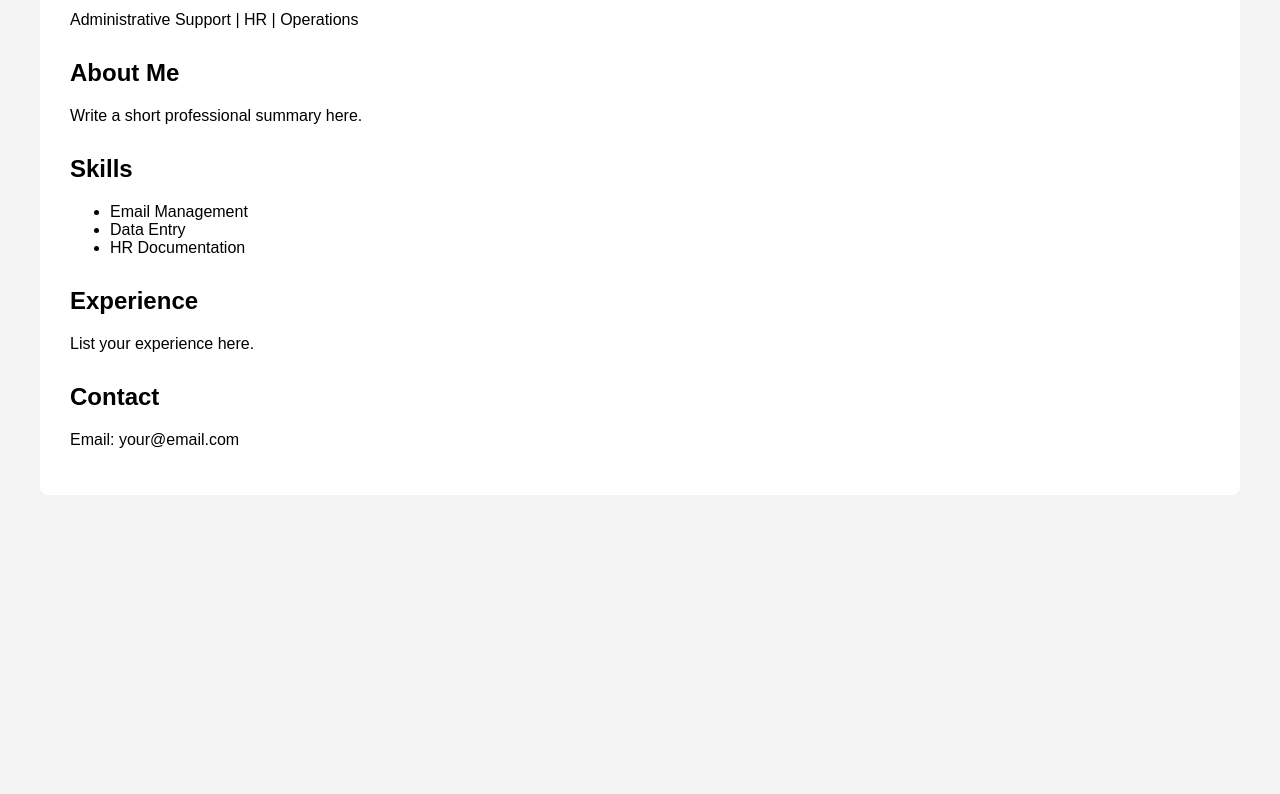
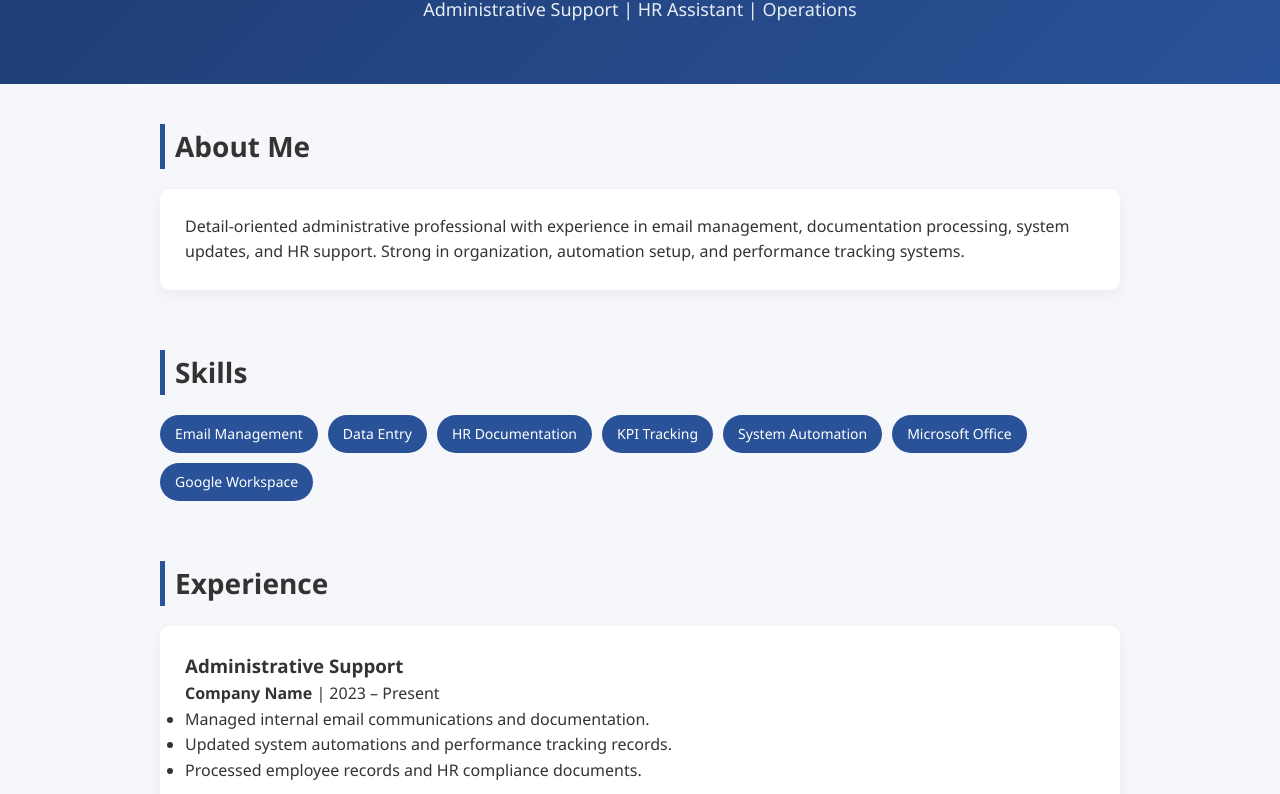
Before and after one commit to Bobby-Migs/bobbymigueljr.github.io, a plain HTML site: page index.html in a window 1280 px wide. Shown: the part 139-933 px from the top of the page. Before the commit the page ends 800 px from the top, so only its background shows below. Drawn offline with Linux system fonts and the light colour scheme.

Commit message:
Update index.html

```diff
--- a/index.html
+++ b/index.html
@@ -1,43 +1,179 @@
 <!DOCTYPE html>
-<html>
+<html lang="en">
 <head>
-    <title>Your Name - Portfolio</title>
 <meta charset="UTF-8">
+<meta name="viewport" content="width=device-width, initial-scale=1.0">
+<title>Bobby P. Miguel Jr. | Portfolio</title>
+
 <style>
+* {
+    margin: 0;
+    padding: 0;
+    box-sizing: border-box;
+}
+
 body {
-            font-family: Arial, sans-serif;
-            margin: 40px;
-            background-color: #f4f4f4;
+    font-family: 'Segoe UI', sans-serif;
+    background: #f5f7fa;
+    color: #333;
+    line-height: 1.6;
 }
+
+header {
+    background: linear-gradient(135deg, #1e3c72, #2a5298);
+    color: white;
+    padding: 60px 20px;
+    text-align: center;
+}
+
+header h1 {
+    font-size: 40px;
+    margin-bottom: 10px;
+}
+
+header p {
+    font-size: 18px;
+    opacity: 0.9;
+}
+
 .container {
+    max-width: 1000px;
+    margin: 40px auto;
+    padding: 0 20px;
+}
+
+.section {
+    margin-bottom: 60px;
+}
+
+.section h2 {
+    font-size: 28px;
+    margin-bottom: 20px;
+    border-left: 5px solid #2a5298;
+    padding-left: 10px;
+}
+
+.card {
     background: white;
-            padding: 30px;
-            border-radius: 8px;
+    padding: 25px;
+    margin-bottom: 20px;
+    border-radius: 10px;
+    box-shadow: 0 5px 15px rgba(0,0,0,0.05);
+    transition: 0.3s ease;
 }
-        h1 { color: #333; }
-        h2 { margin-top: 30px; }
+
+.card:hover {
+    transform: translateY(-5px);
+}
+
+.skills {
+    display: flex;
+    flex-wrap: wrap;
+    gap: 10px;
+}
+
+.skill {
+    background: #2a5298;
+    color: white;
+    padding: 8px 15px;
+    border-radius: 20px;
+    font-size: 14px;
+}
+
+.contact a {
+    color: #2a5298;
+    text-decoration: none;
+    font-weight: 500;
+}
+
+footer {
+    text-align: center;
+    padding: 20px;
+    background: #1e3c72;
+    color: white;
+    font-size: 14px;
+}
+
+@media (max-width: 768px) {
+    header h1 {
+        font-size: 28px;
+    }
+}
 </style>
 </head>
+
 <body>
+
+<header>
+    <h1>Your Name</h1>
+    <p>Administrative Support | HR Assistant | Operations</p>
+</header>
+
 <div class="container">
-    <h1>Your Name</h1>
-    <p>Administrative Support | HR | Operations</p>
 
+    <div class="section">
         <h2>About Me</h2>
-    <p>Write a short professional summary here.</p>
+        <div class="card">
+            <p>
+                Detail-oriented administrative professional with experience in email management,
+                documentation processing, system updates, and HR support.
+                Strong in organization, automation setup, and performance tracking systems.
+            </p>
+        </div>
+    </div>
 
+    <div class="section">
         <h2>Skills</h2>
+        <div class="skills">
+            <div class="skill">Email Management</div>
+            <div class="skill">Data Entry</div>
+            <div class="skill">HR Documentation</div>
+            <div class="skill">KPI Tracking</div>
+            <div class="skill">System Automation</div>
+            <div class="skill">Microsoft Office</div>
+            <div class="skill">Google Workspace</div>
+        </div>
+    </div>
+
+    <div class="section">
+        <h2>Experience</h2>
+
+        <div class="card">
+            <h3>Administrative Support</h3>
+            <p><strong>Company Name</strong> | 2023 – Present</p>
             <ul>
-        <li>Email Management</li>
-        <li>Data Entry</li>
-        <li>HR Documentation</li>
+                <li>Managed internal email communications and documentation.</li>
+                <li>Updated system automations and performance tracking records.</li>
+                <li>Processed employee records and HR compliance documents.</li>
             </ul>
+        </div>
 
-    <h2>Experience</h2>
-    <p>List your experience here.</p>
+        <div class="card">
+            <h3>HR Assistant</h3>
+            <p><strong>Company Name</strong> | 2021 – 2023</p>
+            <ul>
+                <li>Handled onboarding documentation and BIR requirements.</li>
+                <li>Maintained employee performance monitoring files.</li>
+                <li>Supported payroll coordination and administrative tasks.</li>
+            </ul>
+        </div>
 
+    </div>
+
+    <div class="section contact">
         <h2>Contact</h2>
+        <div class="card">
             <p>Email: your@email.com</p>
+            <p>LinkedIn: <a href="#">linkedin.com/in/yourname</a></p>
+            <p>Location: Baguio City, Philippines</p>
         </div>
+    </div>
+
+</div>
+
+<footer>
+    © 2026 Your Name | Portfolio
+</footer>
+
 </body>
 </html>
```
Lines whose indentation alone changed are shown as unchanged.
